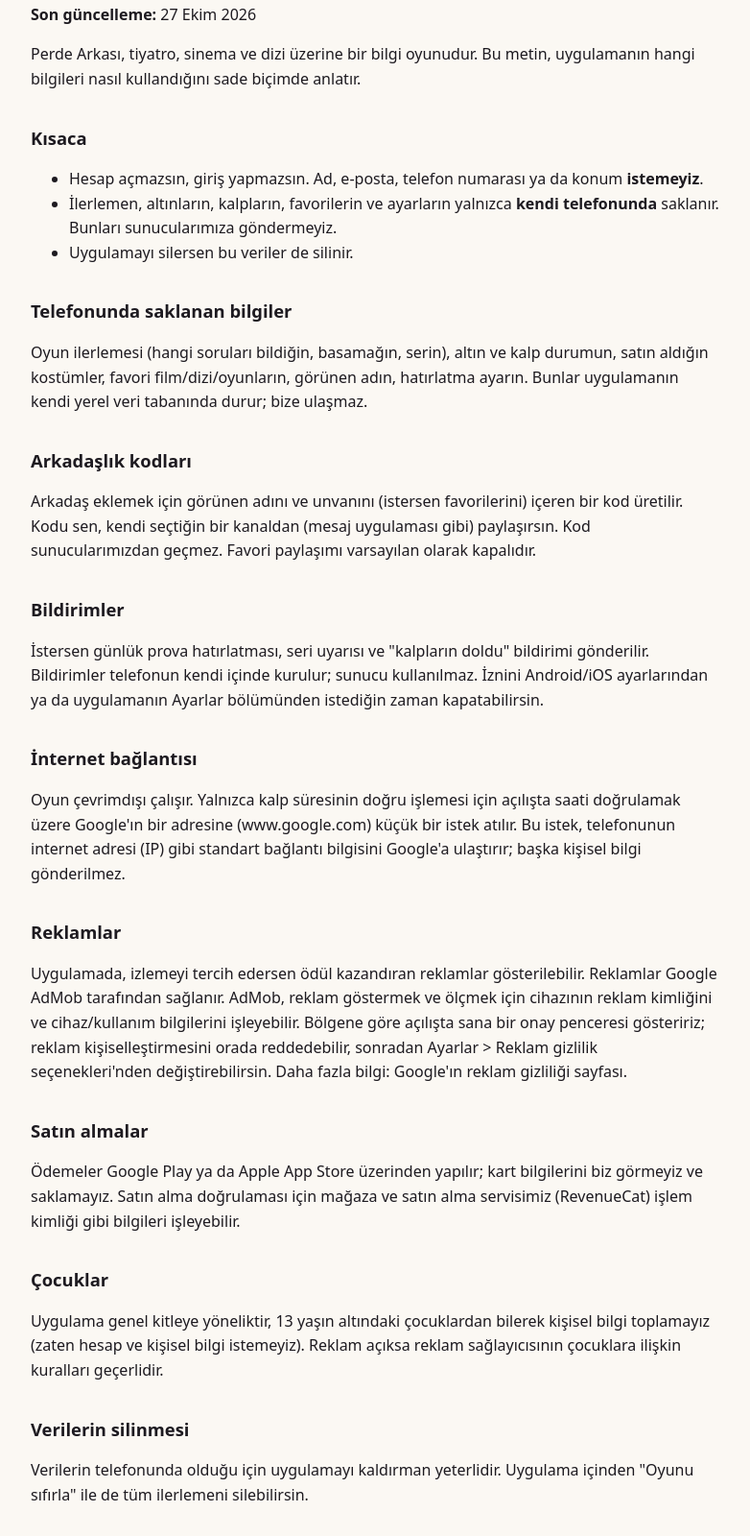
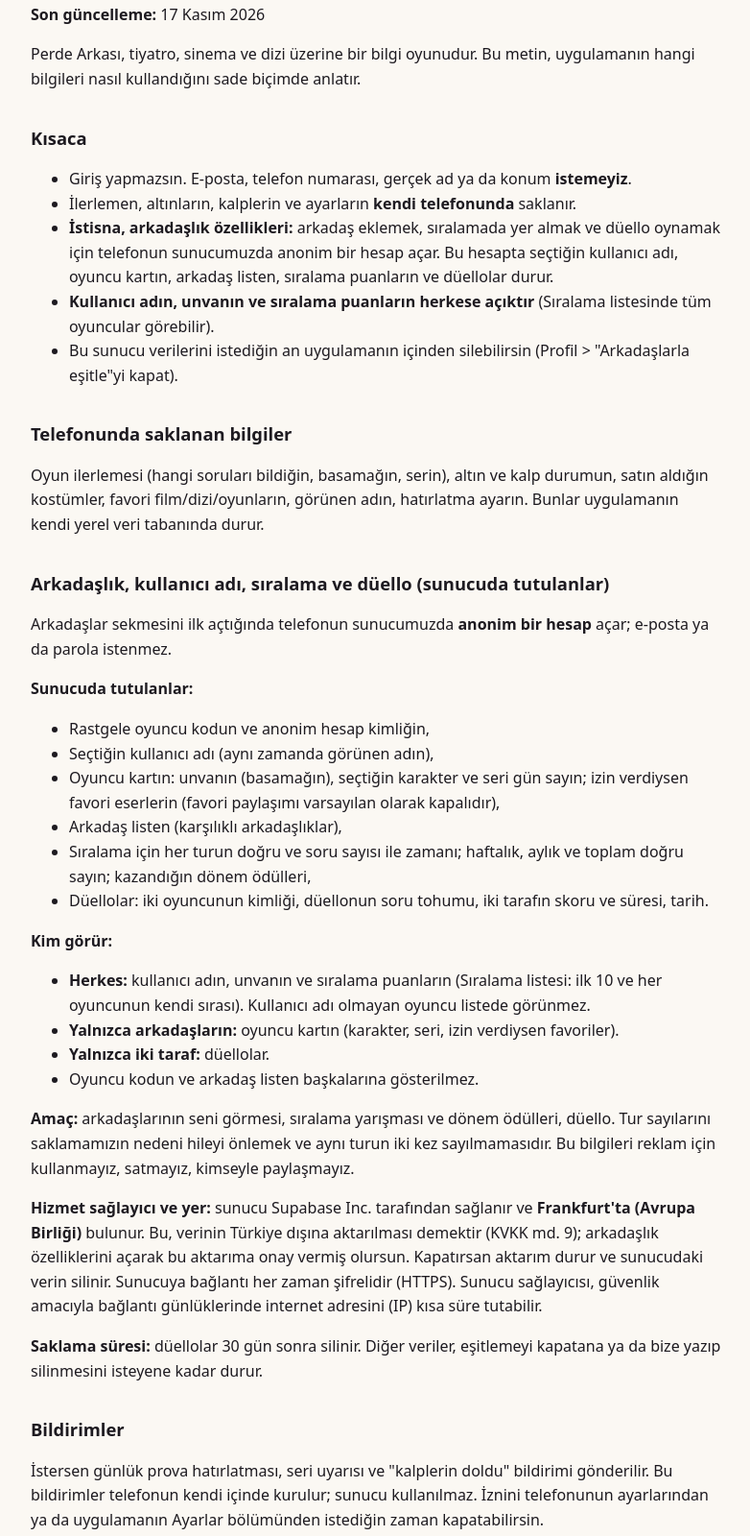
Before and after one commit to emreer170/emreer170.github.io, a plain HTML site: page gizlilik/index.html in a window 1280 px wide. Shown: the part 137-1737 px from the top of the page at 96% size, without its empty margins (248-1030 px from the left). Drawn offline with Linux system fonts and the light colour scheme.

Commit message:
Gizlilik: arkadaşlık, kullanıcı adı/sıralama (herkese açık), düello, sunucu (Supabase, AB)

```diff
--- a/gizlilik/index.html
+++ b/gizlilik/index.html
@@ -8,32 +8,57 @@ h1{font-size:1.6rem;margin-bottom:.2em} h2{font-size:1.15rem;margin-top:1.8em}
 </style></head><body>
 <h1>Perde Arkası — Gizlilik Politikası</h1>
 <p><strong>Yayıncı:</strong> ERCO GAMES · <strong>İletişim:</strong> <a href="mailto:info@hesaparaclarim.com">info@hesaparaclarim.com</a></p>
-<p><strong>Son güncelleme:</strong> 27 Ekim 2026</p>
+<p><strong>Son güncelleme:</strong> 17 Kasım 2026</p>
 <p>Perde Arkası, tiyatro, sinema ve dizi üzerine bir bilgi oyunudur. Bu metin, uygulamanın hangi bilgileri nasıl kullandığını sade biçimde anlatır.</p>
 <h2>Kısaca</h2>
 <ul>
-<li>Hesap açmazsın, giriş yapmazsın. Ad, e-posta, telefon numarası ya da konum <strong>istemeyiz</strong>.</li>
-<li>İlerlemen, altınların, kalpların, favorilerin ve ayarların yalnızca <strong>kendi telefonunda</strong> saklanır. Bunları sunucularımıza göndermeyiz.</li>
-<li>Uygulamayı silersen bu veriler de silinir.</li>
+<li>Giriş yapmazsın. E-posta, telefon numarası, gerçek ad ya da konum <strong>istemeyiz</strong>.</li>
+<li>İlerlemen, altınların, kalplerin ve ayarların <strong>kendi telefonunda</strong> saklanır.</li>
+<li><strong>İstisna, arkadaşlık özellikleri:</strong> arkadaş eklemek, sıralamada yer almak ve düello oynamak için telefonun sunucumuzda anonim bir hesap açar. Bu hesapta seçtiğin kullanıcı adı, oyuncu kartın, arkadaş listen, sıralama puanların ve düellolar durur.</li>
+<li><strong>Kullanıcı adın, unvanın ve sıralama puanların herkese açıktır</strong> (Sıralama listesinde tüm oyuncular görebilir).</li>
+<li>Bu sunucu verilerini istediğin an uygulamanın içinden silebilirsin (Profil &gt; "Arkadaşlarla eşitle"yi kapat).</li>
 </ul>
 <h2>Telefonunda saklanan bilgiler</h2>
-<p>Oyun ilerlemesi (hangi soruları bildiğin, basamağın, serin), altın ve kalp durumun, satın aldığın kostümler, favori film/dizi/oyunların, görünen adın, hatırlatma ayarın. Bunlar uygulamanın kendi yerel veri tabanında durur; bize ulaşmaz.</p>
-<h2>Arkadaşlık kodları</h2>
-<p>Arkadaş eklemek için görünen adını ve unvanını (istersen favorilerini) içeren bir kod üretilir. Kodu sen, kendi seçtiğin bir kanaldan (mesaj uygulaması gibi) paylaşırsın. Kod sunucularımızdan geçmez. Favori paylaşımı varsayılan olarak kapalıdır.</p>
+<p>Oyun ilerlemesi (hangi soruları bildiğin, basamağın, serin), altın ve kalp durumun, satın aldığın kostümler, favori film/dizi/oyunların, görünen adın, hatırlatma ayarın. Bunlar uygulamanın kendi yerel veri tabanında durur.</p>
+<h2>Arkadaşlık, kullanıcı adı, sıralama ve düello (sunucuda tutulanlar)</h2>
+<p>Arkadaşlar sekmesini ilk açtığında telefonun sunucumuzda <strong>anonim bir hesap</strong> açar; e-posta ya da parola istenmez.</p>
+<p><strong>Sunucuda tutulanlar:</strong></p>
+<ul>
+<li>Rastgele oyuncu kodun ve anonim hesap kimliğin,</li>
+<li>Seçtiğin kullanıcı adı (aynı zamanda görünen adın),</li>
+<li>Oyuncu kartın: unvanın (basamağın), seçtiğin karakter ve seri gün sayın; izin verdiysen favori eserlerin (favori paylaşımı varsayılan olarak kapalıdır),</li>
+<li>Arkadaş listen (karşılıklı arkadaşlıklar),</li>
+<li>Sıralama için her turun doğru ve soru sayısı ile zamanı; haftalık, aylık ve toplam doğru sayın; kazandığın dönem ödülleri,</li>
+<li>Düellolar: iki oyuncunun kimliği, düellonun soru tohumu, iki tarafın skoru ve süresi, tarih.</li>
+</ul>
+<p><strong>Kim görür:</strong></p>
+<ul>
+<li><strong>Herkes:</strong> kullanıcı adın, unvanın ve sıralama puanların (Sıralama listesi: ilk 10 ve her oyuncunun kendi sırası). Kullanıcı adı olmayan oyuncu listede görünmez.</li>
+<li><strong>Yalnızca arkadaşların:</strong> oyuncu kartın (karakter, seri, izin verdiysen favoriler).</li>
+<li><strong>Yalnızca iki taraf:</strong> düellolar.</li>
+<li>Oyuncu kodun ve arkadaş listen başkalarına gösterilmez.</li>
+</ul>
+<p><strong>Amaç:</strong> arkadaşlarının seni görmesi, sıralama yarışması ve dönem ödülleri, düello. Tur sayılarını saklamamızın nedeni hileyi önlemek ve aynı turun iki kez sayılmamasıdır. Bu bilgileri reklam için kullanmayız, satmayız, kimseyle paylaşmayız.</p>
+<p><strong>Hizmet sağlayıcı ve yer:</strong> sunucu Supabase Inc. tarafından sağlanır ve <strong>Frankfurt'ta (Avrupa Birliği)</strong> bulunur. Bu, verinin Türkiye dışına aktarılması demektir (KVKK md. 9); arkadaşlık özelliklerini açarak bu aktarıma onay vermiş olursun. Kapatırsan aktarım durur ve sunucudaki verin silinir. Sunucuya bağlantı her zaman şifrelidir (HTTPS). Sunucu sağlayıcısı, güvenlik amacıyla bağlantı günlüklerinde internet adresini (IP) kısa süre tutabilir.</p>
+<p><strong>Saklama süresi:</strong> düellolar 30 gün sonra silinir. Diğer veriler, eşitlemeyi kapatana ya da bize yazıp silinmesini isteyene kadar durur.</p>
 <h2>Bildirimler</h2>
-<p>İstersen günlük prova hatırlatması, seri uyarısı ve "kalpların doldu" bildirimi gönderilir. Bildirimler telefonun kendi içinde kurulur; sunucu kullanılmaz. İznini Android/iOS ayarlarından ya da uygulamanın Ayarlar bölümünden istediğin zaman kapatabilirsin.</p>
+<p>İstersen günlük prova hatırlatması, seri uyarısı ve "kalplerin doldu" bildirimi gönderilir. Bu bildirimler telefonun kendi içinde kurulur; sunucu kullanılmaz. İznini telefonunun ayarlarından ya da uygulamanın Ayarlar bölümünden istediğin zaman kapatabilirsin.</p>
 <h2>İnternet bağlantısı</h2>
-<p>Oyun çevrimdışı çalışır. Yalnızca kalp süresinin doğru işlemesi için açılışta saati doğrulamak üzere Google'ın bir adresine (www.google.com) küçük bir istek atılır. Bu istek, telefonunun internet adresi (IP) gibi standart bağlantı bilgisini Google'a ulaştırır; başka kişisel bilgi gönderilmez.</p>
+<p>Oyun çevrimdışı çalışır. İnternet yalnızca şunlar için kullanılır: kalp süresinin doğru işlemesi için açılışta saati doğrulamak üzere Google'ın bir adresine (www.google.com) küçük bir istek; yukarıdaki arkadaşlık, sıralama ve düello özellikleri; reklam ve satın alma. Saat isteği, telefonunun internet adresi (IP) gibi standart bağlantı bilgisini Google'a ulaştırır; başka kişisel bilgi gönderilmez.</p>
 <h2>Reklamlar</h2>
-<p>Uygulamada, izlemeyi tercih edersen ödül kazandıran reklamlar gösterilebilir. Reklamlar Google AdMob tarafından sağlanır. AdMob, reklam göstermek ve ölçmek için cihazının reklam kimliğini ve cihaz/kullanım bilgilerini işleyebilir. Bölgene göre açılışta sana bir onay penceresi gösteririz; reklam kişiselleştirmesini orada reddedebilir, sonradan Ayarlar > Reklam gizlilik seçenekleri'nden değiştirebilirsin. Daha fazla bilgi: Google'ın reklam gizliliği sayfası.</p>
+<p>Uygulamada, izlemeyi tercih edersen ödül kazandıran reklamlar gösterilebilir. Reklamlar Google AdMob tarafından sağlanır. AdMob, reklam göstermek ve ölçmek için cihazının reklam kimliğini ve cihaz/kullanım bilgilerini işleyebilir. Bölgene göre açılışta sana bir onay penceresi gösteririz; reklam kişiselleştirmesini orada reddedebilir, sonradan Ayarlar &gt; Reklam gizlilik seçenekleri'nden değiştirebilirsin. Premium sahiplerine reklam gösterilmez.</p>
 <h2>Satın almalar</h2>
-<p>Ödemeler Google Play ya da Apple App Store üzerinden yapılır; kart bilgilerini biz görmeyiz ve saklamayız. Satın alma doğrulaması için mağaza ve satın alma servisimiz (RevenueCat) işlem kimliği gibi bilgileri işleyebilir.</p>
+<p>Ödemeler Google Play ya da Apple App Store üzerinden yapılır; kart bilgilerini biz görmeyiz ve saklamayız. Satın alma doğrulaması için mağaza ve satın alma servisimiz (RevenueCat) işlem kimliği gibi bilgileri işler.</p>
 <h2>Çocuklar</h2>
-<p>Uygulama genel kitleye yöneliktir, 13 yaşın altındaki çocuklardan bilerek kişisel bilgi toplamayız (zaten hesap ve kişisel bilgi istemeyiz). Reklam açıksa reklam sağlayıcısının çocuklara ilişkin kuralları geçerlidir.</p>
+<p>Uygulama genel kitleye yöneliktir, 13 yaşın altındaki çocuklardan bilerek kişisel bilgi toplamayız. Kullanıcı adı herkese açık olduğu için gerçek adını ya da kişisel bir bilgiyi kullanıcı adı yapmamanı öneririz. Reklam açıksa reklam sağlayıcısının çocuklara ilişkin kuralları geçerlidir.</p>
 <h2>Verilerin silinmesi</h2>
-<p>Verilerin telefonunda olduğu için uygulamayı kaldırman yeterlidir. Uygulama içinden "Oyunu sıfırla" ile de tüm ilerlemeni silebilirsin.</p>
+<ul>
+<li><strong>Sunucudaki veriler:</strong> Profil &gt; "Arkadaşlarla eşitle" anahtarını kapat. Anonim hesabın, kullanıcı adın, oyuncu kartın, arkadaşlıkların, sıralama puanların ve düelloların sunucudan hemen silinir. Ya da aşağıdaki e-posta adresine yaz.</li>
+<li><strong>Telefondaki veriler:</strong> uygulamayı kaldırman yeterlidir. Uygulama içinden "Oyunu sıfırla" ile de ilerlemeni silebilirsin.</li>
+<li>Not: uygulamayı yalnızca kaldırmak sunucudaki hesabı silmez; önce eşitlemeyi kapat ya da bize yaz.</li>
+</ul>
 <h2>Hakların (KVKK ve benzeri)</h2>
-<p>Sunucularımızda kişisel verini tutmadığımız için erişim ya da silme taleplerinin çoğu telefonunda kendi kendine çözülür. Yine de sorun, talep ya da şikâyetlerin için yukarıdaki e-posta adresine yazabilirsin.</p>
+<p>Verilerine erişme, düzeltme, silme ve itiraz hakların vardır. Çoğunu uygulamanın içinden kendin yapabilirsin; diğer talep ve şikâyetlerin için <a href="mailto:info@hesaparaclarim.com">info@hesaparaclarim.com</a> adresine yazabilirsin.</p>
 <h2>Değişiklikler</h2>
 <p>Bu metni güncellersek tarihi yukarıda değiştirir, önemli değişikliği uygulama içinde duyururuz.</p>
 </body></html>
```
